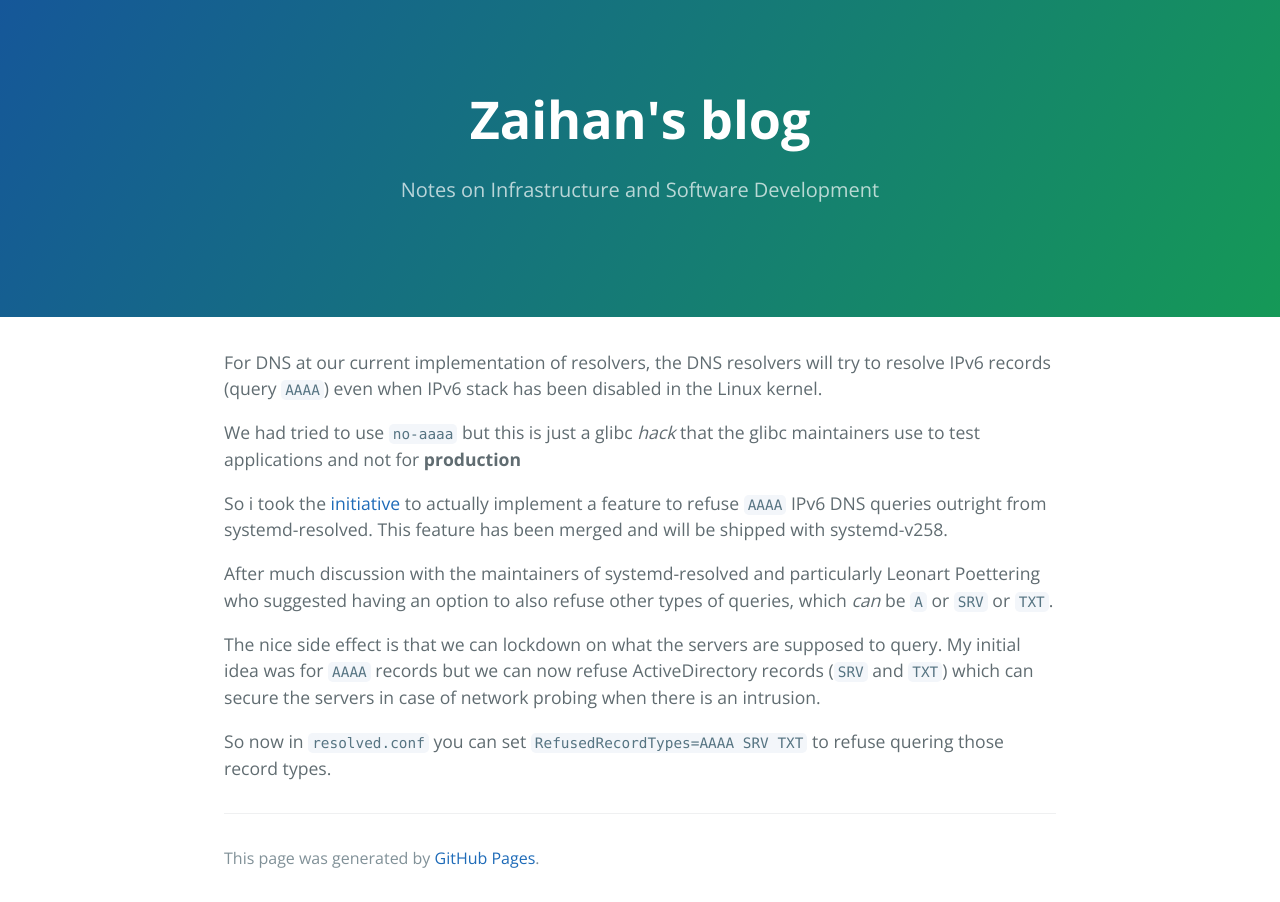
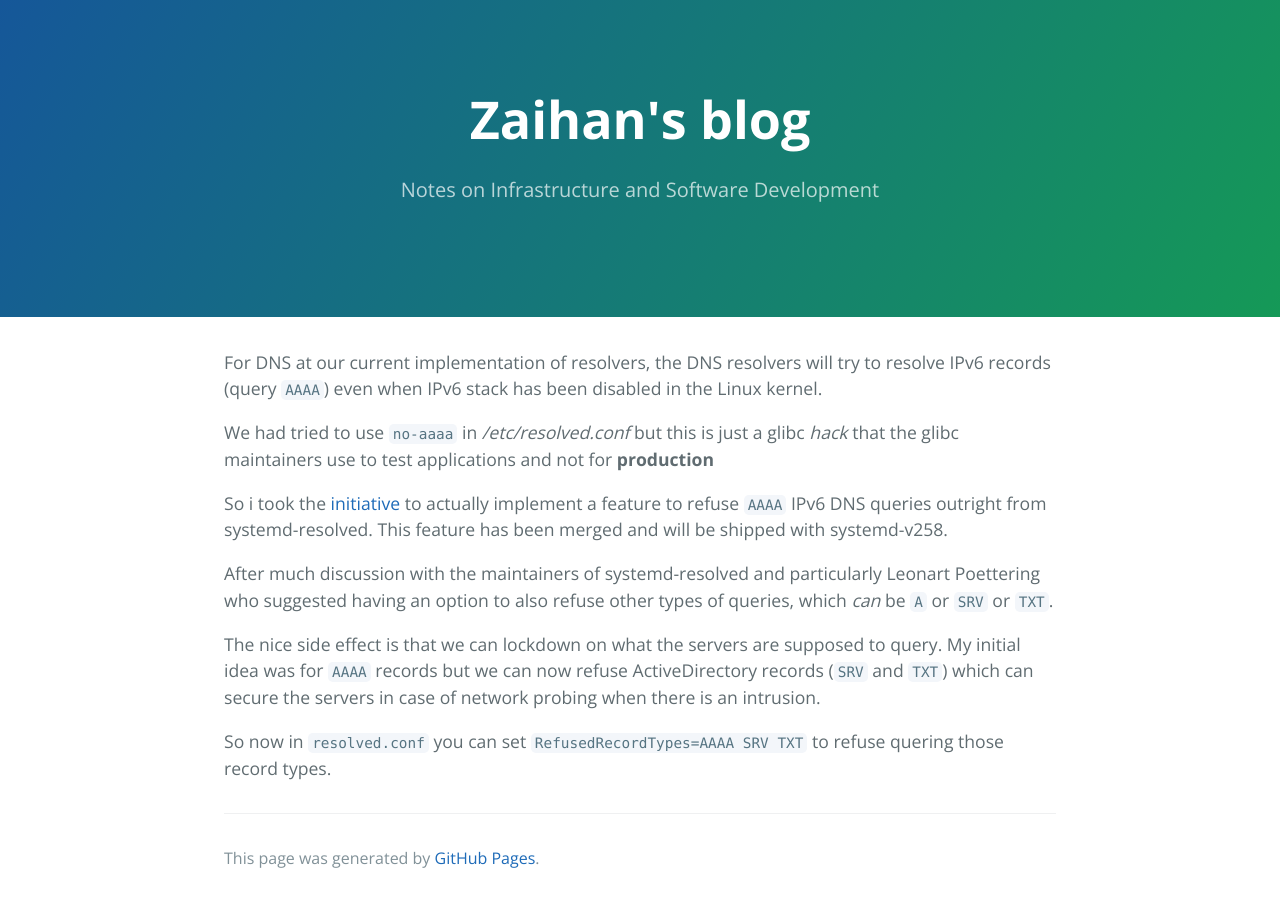
Before and after one commit to muhammadn/muhammadn.github.io, a Jekyll site: the page built from _posts/2025-03-16-refuse-dns-types-using-systemd-resolved.md, in a window 1280 px wide. Built offline with Jekyll 4.4.1, drawn with Linux system fonts in a browser that asks for light colours.

Commit message:
proofreading

```diff
--- a/_posts/2025-03-16-refuse-dns-types-using-systemd-resolved.md
+++ b/_posts/2025-03-16-refuse-dns-types-using-systemd-resolved.md
@@ -6,7 +6,7 @@ date:   2025-03-16 13:44 +0800
 
 For DNS at our current implementation of resolvers, the DNS resolvers will try to resolve IPv6 records (query `AAAA`) even when IPv6 stack has been disabled in the Linux kernel.
 
-We had tried to use `no-aaaa` but this is just a glibc *hack* that the glibc maintainers use to test applications and not for **production**
+We had tried to use `no-aaaa` in */etc/resolved.conf* but this is just a glibc *hack* that the glibc maintainers use to test applications and not for **production**
 
 So i took the [initiative](https://github.com/systemd/systemd/pull/34165) to actually implement a feature to refuse `AAAA` IPv6 DNS queries outright from systemd-resolved. This feature has been merged and will be shipped with systemd-v258.
 
```
